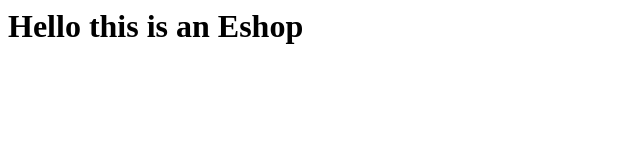
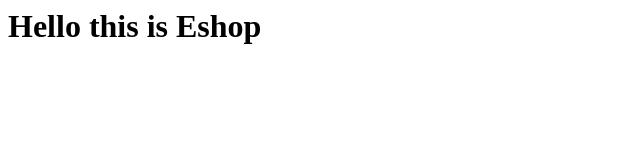
Before and after one commit to Satviknagasurya-2005/E-Shop-Home, a plain HTML site: page src/index.html in a window 1280 px wide. Shown: the whole page, without its empty margins (0-640 px from the left). Drawn offline with Linux system fonts and the light colour scheme.

Commit message:
Update index.html

```diff
--- a/src/index.html
+++ b/src/index.html
@@ -1 +1 @@
-<h1>Hello this is an Eshop</h1>
+<h1>Hello this is Eshop</h1>
```
